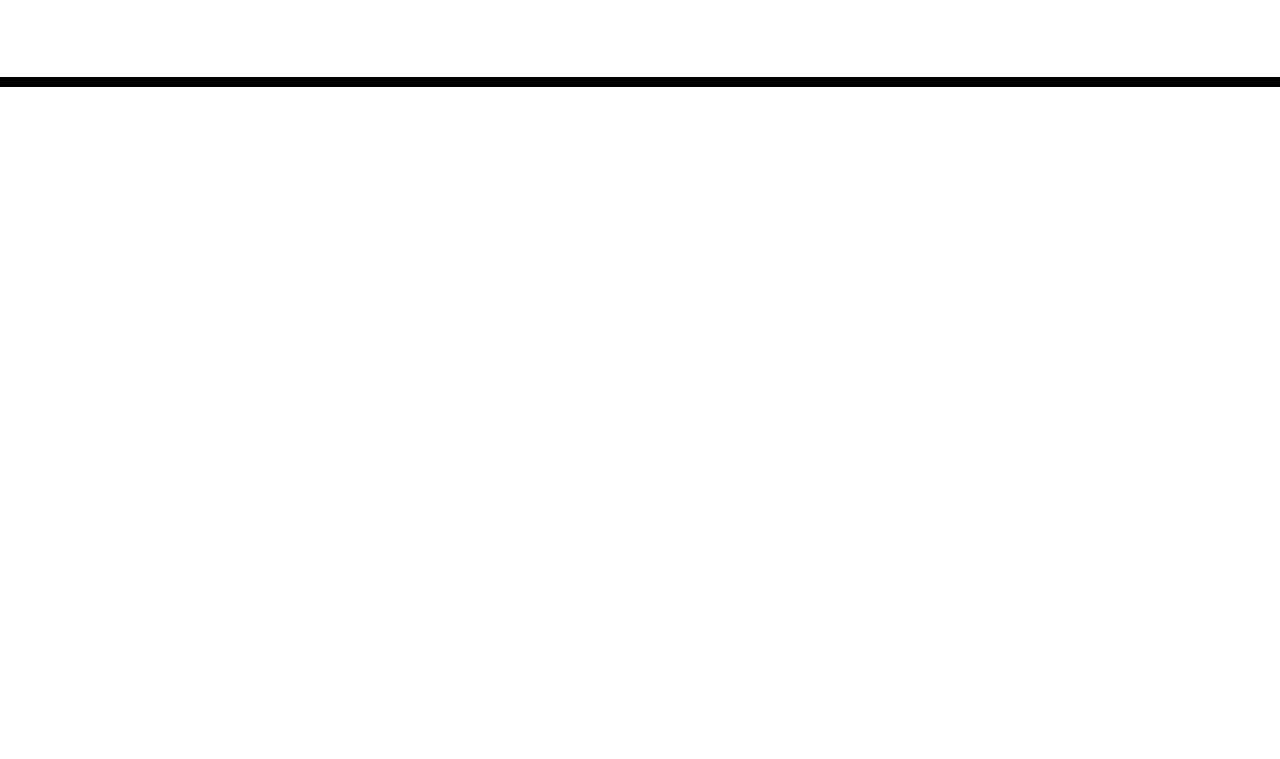
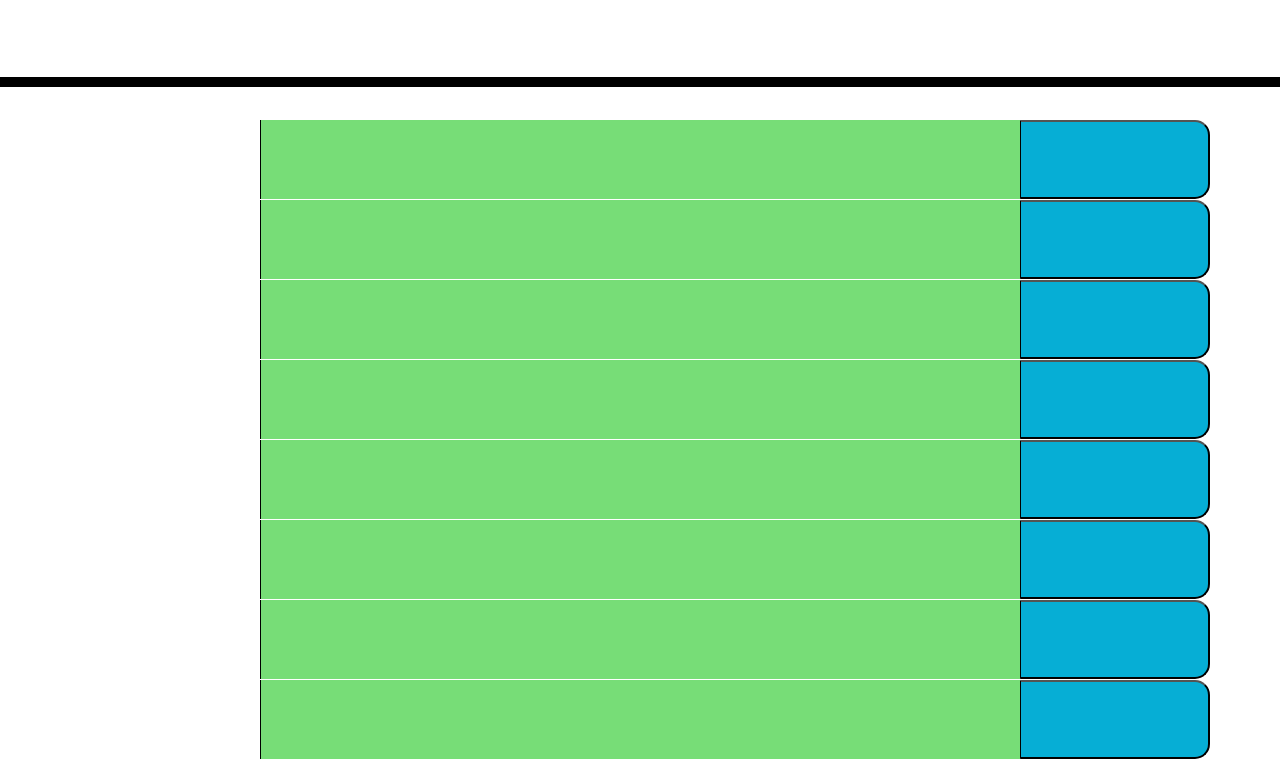
Before and after one commit to ehammon/workday-scheduler, a plain HTML site: page index.html in a window 1280 px wide. Shown: the part 181-940 px from the top of the page. Before the commit the page ends 800 px from the top, so only its background shows below. Drawn offline with nearby package versions, Linux system fonts and the light colour scheme; files that its build step writes are made by us from their sources.

Commit message:
added rows and styles

```diff
--- a/index.html
+++ b/index.html
@@ -18,7 +18,7 @@
             href="https://fonts.googleapis.com/css?family=Open+Sans&display=swap"
             rel="stylesheet"
         />
-    <link rel="stylesheet" href="style.css" />
+        <link rel="stylesheet" href="./assets/style.css" />
         <title>Work Day Scheduler</title>
     </head>
 
@@ -30,6 +30,46 @@
     </header>
     <div class="container">
         <!-- Timeblocks go here -->
+        <div class="row">
+            <div class="time-block col-2"></div>
+            <textarea name="" id="" class="col-8 past present future"></textarea>
+            <button class="saveBtn col-2"></button>
+        </div>
+        <div class="row">
+            <div class="time-block col-2"></div>
+            <textarea name="" id="" class="col-8 past present future"></textarea>
+            <button class="saveBtn col-2"></button>
+        </div>
+        <div class="row">
+            <div class="time-block col-2"></div>
+            <textarea name="" id="" class="col-8 past present future"></textarea>
+            <button class="saveBtn col-2"></button>
+        </div>
+        <div class="row">
+            <div class="time-block col-2"></div>
+            <textarea name="" id="" class="col-8 past present future"></textarea>
+            <button class="saveBtn col-2"></button>
+        </div>
+        <div class="row">
+            <div class="time-block col-2"></div>
+            <textarea name="" id="" class="col-8 past present future"></textarea>
+            <button class="saveBtn col-2"></button>
+        </div>
+        <div class="row">
+            <div class="time-block col-2"></div>
+            <textarea name="" id="" class="col-8 past present future"></textarea>
+            <button class="saveBtn col-2"></button>
+        </div>
+        <div class="row">
+            <div class="time-block col-2"></div>
+            <textarea name="" id="" class="col-8 past present future"></textarea>
+            <button class="saveBtn col-2"></button>
+        </div>
+        <div class="row">
+            <div class="time-block col-2"></div>
+            <textarea name="" id="" class="col-8 past present future"></textarea>
+            <button class="saveBtn col-2"></button>
+        </div>
     </div>
 
     <script src="https://code.jquery.com/jquery-3.4.1.min.js"></script>
```
Lines whose indentation alone changed are shown as unchanged.
